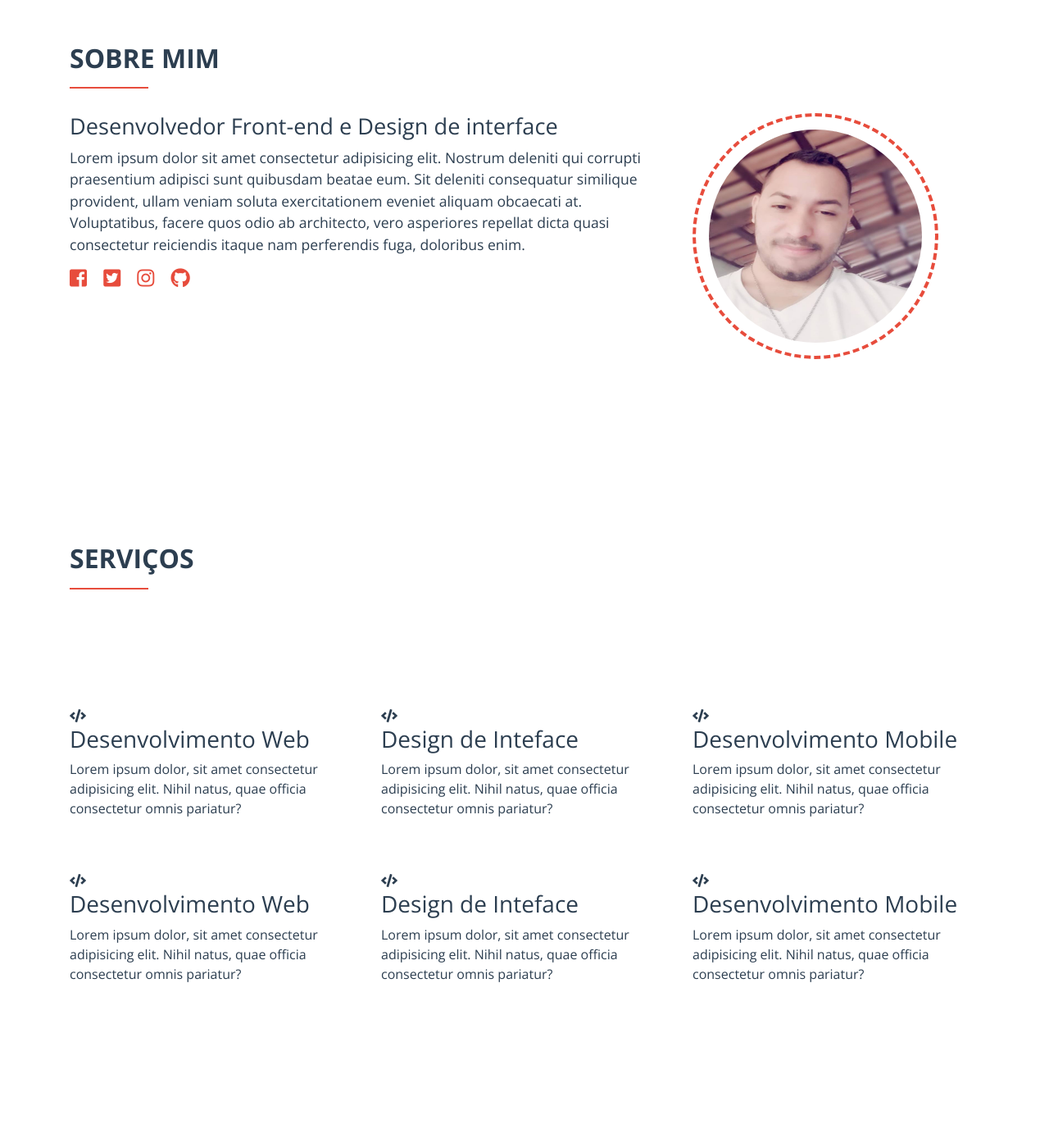
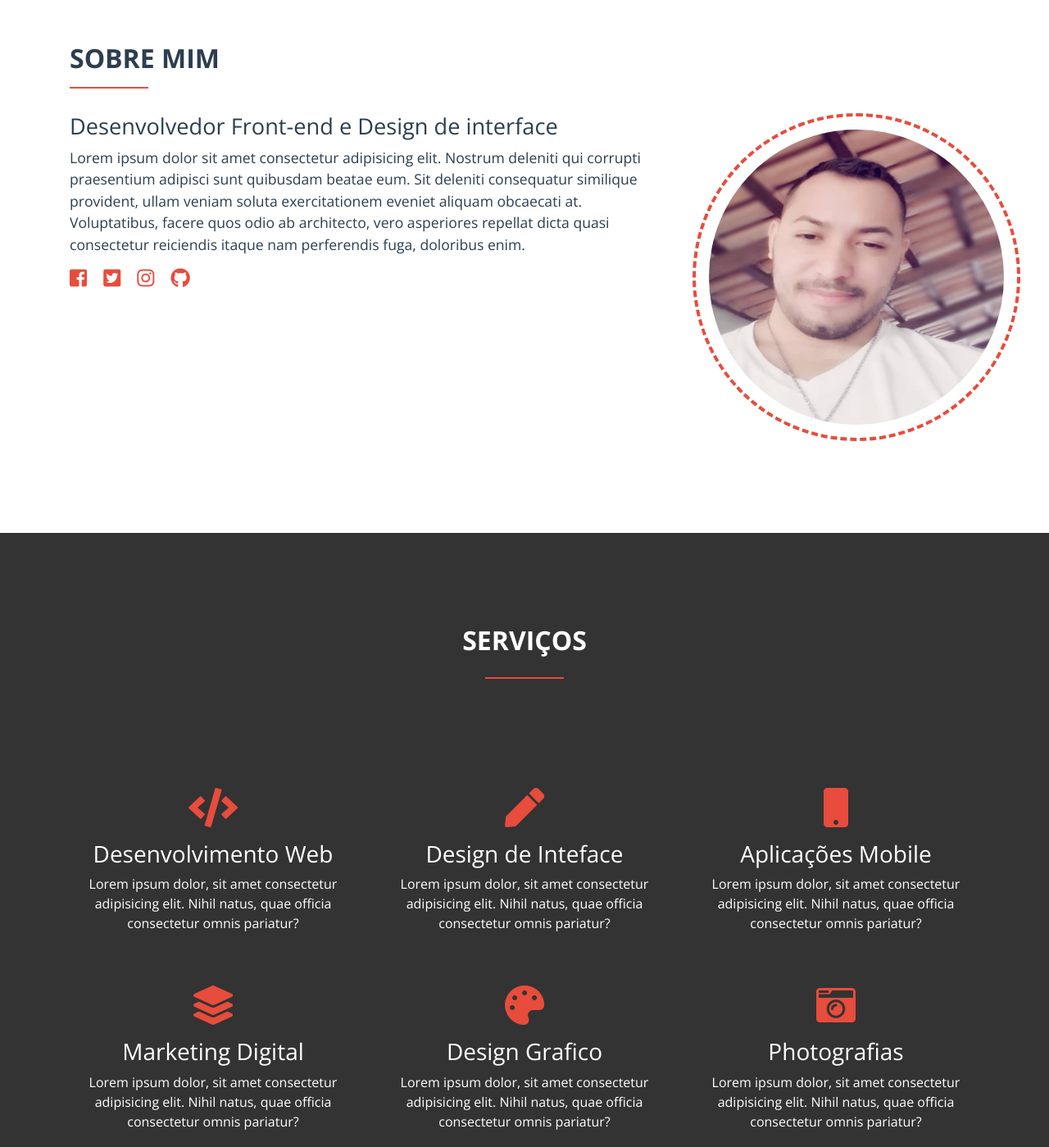
Before and after one commit to jeffersontelles29/Neon---Projeto-Web, a website: page index.html in a window 1280 px wide. Shown: the part 860-2259 px from the top of the page at 82% size. Before the commit the page ends 2188 px from the top, so only its background shows below. Drawn offline with nearby package versions, Linux system fonts and the light colour scheme.

Commit message:
algumas alterações na pagina serviço

```diff
--- a/index.html
+++ b/index.html
@@ -80,8 +80,8 @@
         </div>
       </div>
       <div class="col-md-4">
-        <div class="sobre-img align-item-end">
-          <img src="imagens/developer.jpg" alt="Foto do desenvolvedor">
+        <div class="circle">
+          <img src="imagens/developer.jpg" class="sobre-img" alt="Foto do desenvolvedor">
         </div>
       </div>
     </div>
@@ -105,34 +105,34 @@
         </div>
 
         <div class="col-md-4">
-          <i class="fas fa-code"></i>
+          <i class="fas fa-pen"></i>
           <h3>Design de Inteface</h3>
           <p>Lorem ipsum dolor, sit amet consectetur adipisicing elit. Nihil natus, quae officia consectetur omnis pariatur?</p>
         </div>
 
         <div class="col-md-4">
-          <i class="fas fa-code"></i>
-          <h3>Desenvolvimento Mobile</h3>
+          <i class="fas fa-mobile"></i>
+          <h3>Aplicações Mobile</h3>
           <p>Lorem ipsum dolor, sit amet consectetur adipisicing elit. Nihil natus, quae officia consectetur omnis pariatur?</p>
         </div>
       </div>
 
       <div class="row mt-5">
         <div class="col-md-4">
-          <i class="fas fa-code"></i>
-          <h3>Desenvolvimento Web</h3>
+          <i class="fas fa-layer-group"></i>
+          <h3>Marketing Digital</h3>
           <p>Lorem ipsum dolor, sit amet consectetur adipisicing elit. Nihil natus, quae officia consectetur omnis pariatur?</p>
         </div>
 
         <div class="col-md-4">
-          <i class="fas fa-code"></i>
-          <h3>Design de Inteface</h3>
+          <i class="fas fa-palette"></i>
+          <h3>Design Grafico</h3>
           <p>Lorem ipsum dolor, sit amet consectetur adipisicing elit. Nihil natus, quae officia consectetur omnis pariatur?</p>
         </div>
 
         <div class="col-md-4">
-          <i class="fas fa-code"></i>
-          <h3>Desenvolvimento Mobile</h3>
+          <i class="fas fa-camera-retro"></i>
+          <h3>Photografias</h3>
           <p>Lorem ipsum dolor, sit amet consectetur adipisicing elit. Nihil natus, quae officia consectetur omnis pariatur?</p>
         </div>
       </div>
--- a/scss/_navbar_custom.scss
+++ b/scss/_navbar_custom.scss
@@ -19,6 +19,7 @@
 
   &-nav {
     a {
+      font-weight: 400;
       color: $color-light !important;
     }
     .active {
--- a/scss/_page_custom.scss
+++ b/scss/_page_custom.scss
@@ -25,15 +25,25 @@
 .sobre {
   padding: 7rem 0;
 
-  &-img img {
-    width: 300px;
-    height: 300px;
+  &-img {
+    width: 400px;
+    height: 400px;
     border-radius: 100%;
     border: 4px dashed $color-custom;
     padding: 1rem;
     display: flex;
     justify-content: flex-end;
+
+    // animation-name: Rotate;
+    // animation-duration: 2s;
+    // animation-iteration-count: infinite;
+    // animation-timing-function: linear;
   }
+
+  // @keyframes Rotate {
+  //   from{-webkit-transform:rotate(0deg);}
+  //   to{-webkit-transform:rotate(360deg);}
+  // }
 
   .heading {
     font-size: 1.7rem;
@@ -54,8 +64,38 @@
 // ============= Serviços:
 .servicos {
   padding: 7rem 0;
+  background: #333;
+  color: $color-light;
+
+  .intro {
+
+    h2 {
+      width: 100%;
+      display: flex;
+      justify-content: center;
+      font-size: 2rem;
+      font-weight: 700;
+      text-transform: uppercase;
+    }
+    h2::after {
+      display: block;
+      content: '';
+      // position: absolute;
+      width: 6rem;
+      height: 2px;
+      background: $color-custom;
+      margin: 4rem auto;
+    }
+  }
 
   &-boxes {
     margin-top: 10rem;
+    text-align: center;
+  }
+
+  .fas {
+    font-size: 3rem;
+    color: $color-custom;
+    margin-bottom: 1rem;
   }
 }
```
Also changed, not shown: css/main.css.
